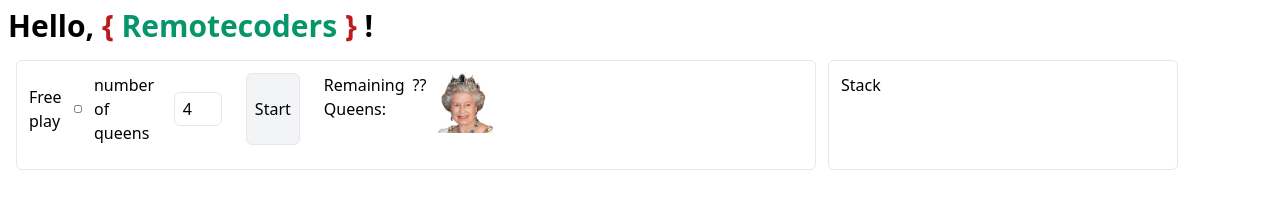
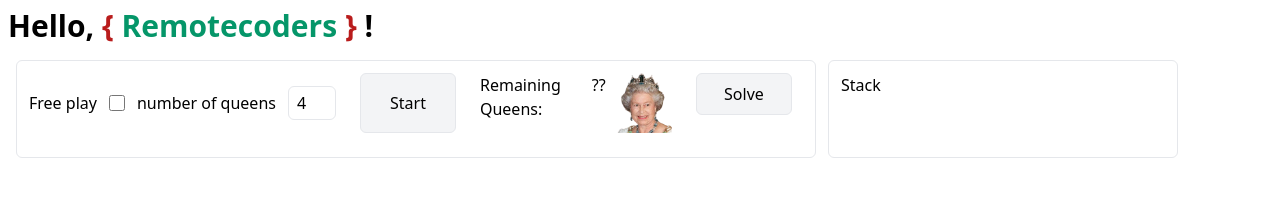
Before and after one commit to JimmyAG/backtracking_example, a website with bundled scripts: page src/index.html in a window 1280 px wide. Built offline with nearby package versions, Linux system fonts and the light colour scheme.

Commit message:
Added solve button

```diff
--- a/src/index.html
+++ b/src/index.html
@@ -25,7 +25,7 @@
       <div class="flex gap-3">
         <!-- Chess board -->
         <div class="chess-panel flex flex-col border rounded-md p-3 w-full">
-          <div class="flex gap-6 w-96">
+          <div class="flex gap-6">
             <div class="flex items-center gap-3">
               <label for="free-play">Free play</label>
               <input id="free-play" type="checkbox" aria-label="free-play" />
@@ -56,6 +56,14 @@
                 src="./q.png"
               />
             </div>
+            <div>
+              <button
+                class="border rounded-md p-2 bg-gray-100 w-24"
+                id="solve-button"
+              >
+                Solve
+              </button>
+            </div>
           </div>
           <div id="chess-board" class="mt-3 w-fit"></div>
         </div>
```
